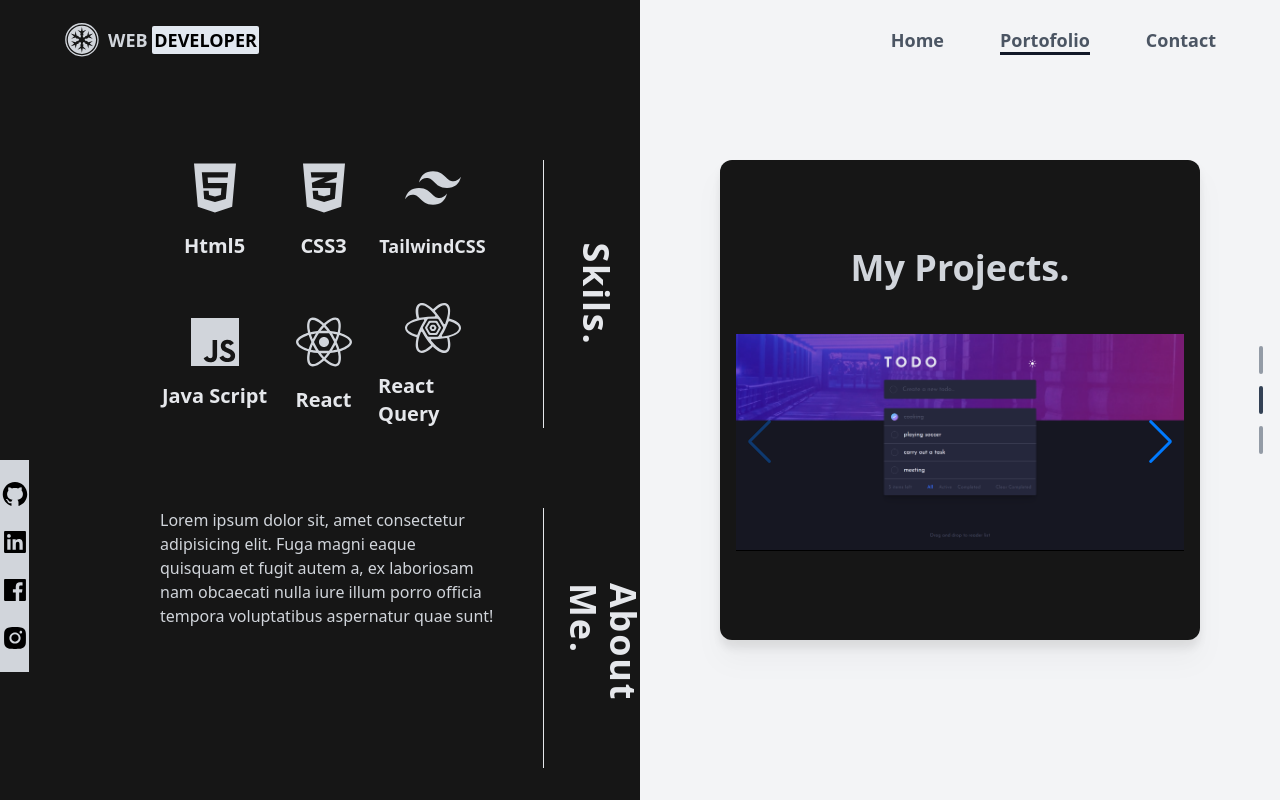
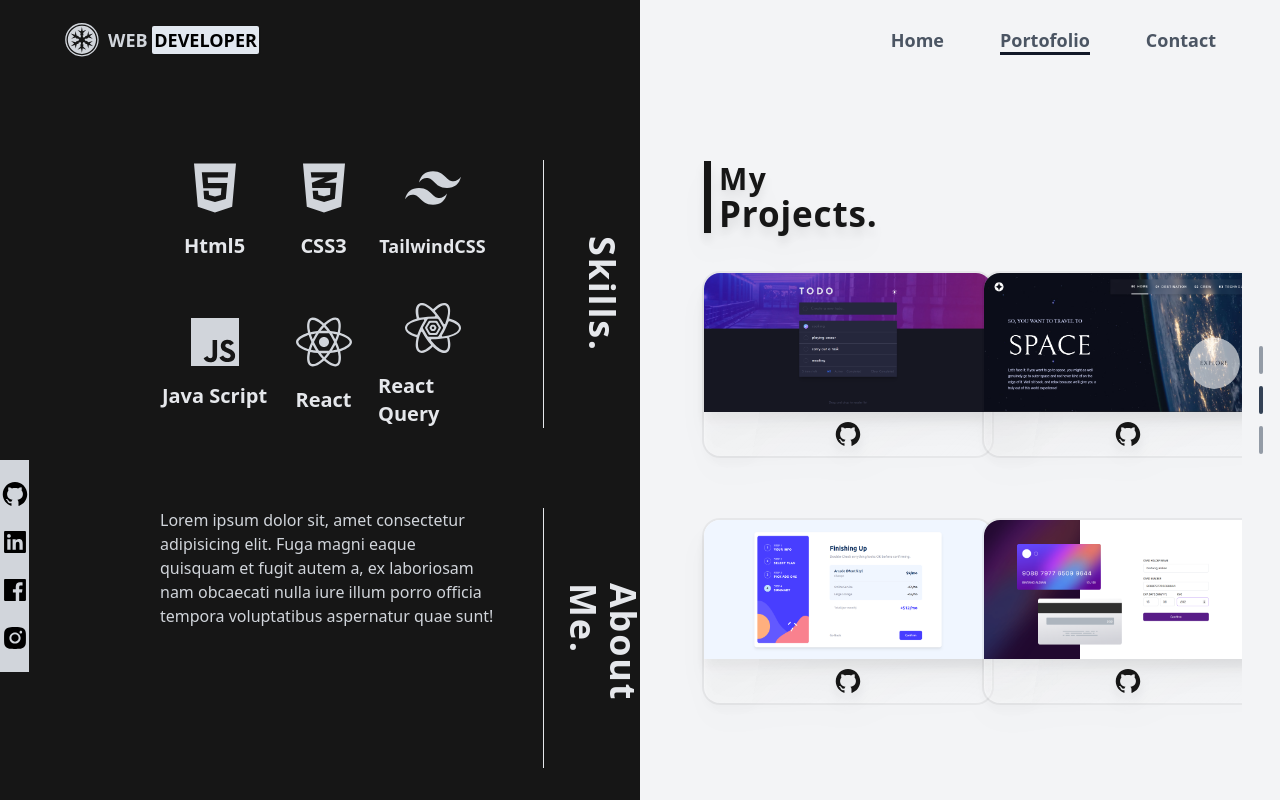
Before and after one commit to BintangAldian17/portofolio, a React (Create React App) app: page /portofolio in a window 1280 px wide. Built offline with nearby package versions, Linux system fonts and the light colour scheme.

Commit message:
add framer motion and completed portofolio page

```diff
--- a/package.json
+++ b/package.json
@@ -9,6 +9,7 @@
     "@testing-library/user-event": "^13.5.0",
     "daisyui": "^2.51.3",
     "formik": "^2.2.9",
+    "framer-motion": "^10.6.1",
     "react": "^18.2.0",
     "react-dom": "^18.2.0",
     "react-icons": "^4.8.0",
--- a/src/App.js
+++ b/src/App.js
@@ -1,9 +1,4 @@
-import { Route, Routes } from "react-router-dom";
-import HomePage from "./pages/HomePage";
-import PortofolioPage from "./pages/PortofolioPage";
-import ContactPage from "./pages/ContactPage";
 import { Navbar } from "./components/Navbar";
-
 import "swiper/css";
 import "swiper/css/navigation";
 import { SideNav } from "./components/SideNav";
@@ -12,6 +7,7 @@
 import { ToastContainer } from "react-toastify";
 
 import "react-toastify/dist/ReactToastify.css";
+import TransitionRoutes from "./components/TransitionRoutes";
 
 
 function App() {
@@ -19,13 +15,9 @@
     <>
       <div className=" w-full md:h-screen h-full text-gray-300 md:flex bg-gray-100">
         <Navbar />
-        <SideNav />
-        <Routes>
-          <Route path="/" element={<HomePage />} />
-          <Route path="/portofolio" element={<PortofolioPage />} />
-          <Route path="/contact" element={<ContactPage />} />
-        </Routes>
-        <Footer />
+
+        <TransitionRoutes />
+
         <ToastContainer
           position="bottom-right"
           autoClose={2000}
--- a/src/components/Footer.jsx
+++ b/src/components/Footer.jsx
@@ -5,7 +5,7 @@
   const location = useLocation();
 
   return (
-    <div className=" md:w-[3%] h-full bg-gray-100 absolute right-0 z-40">
+    <div className=" md:w-[3%] h-full bg-gray-100 absolute right-0">
       <div className=" flex md:flex-col h-full justify-center items-center gap-y-3">
         <div
           className={` md:w-1 md:h-7 w-7 h-1 rounded-full bg-slate-700 ${
--- /dev/null
+++ b/src/components/TransitionRoutes.jsx
@@ -0,0 +1,23 @@
+import React from "react";
+import { Route, Routes, useLocation } from "react-router-dom";
+import HomePage from "../pages/HomePage";
+import PortofolioPage from "../pages/PortofolioPage";
+import ContactPage from "../pages/ContactPage";
+
+import { AnimatePresence } from "framer-motion";
+
+const TransitionRoutes = () => {
+  const location = useLocation();
+
+  return (
+    <AnimatePresence mode="wait">
+      <Routes location={location} key={location.pathname}>
+        <Route path="/" element={<HomePage />} />
+        <Route path="/portofolio" element={<PortofolioPage />} />
+        <Route path="/contact" element={<ContactPage />} />
+      </Routes>
+    </AnimatePresence>
+  );
+};
+
+export default TransitionRoutes;
--- a/src/pages/ContactPage.jsx
+++ b/src/pages/ContactPage.jsx
@@ -6,6 +6,9 @@
 import { MdEmail } from "react-icons/md";
 import { BsTelephonePlusFill } from "react-icons/bs";
 import { FaMapMarkerAlt } from "react-icons/fa";
+import { SideNav } from "../components/SideNav";
+import { Footer } from "../components/Footer";
+import { motion } from "framer-motion";
 
 const ContactPage = () => {
   const [buttonSubmit, setButtonSubmit] = useState(null);
@@ -49,7 +52,7 @@
       theme: "dark",
     });
   return (
-    <div className=" w-full h-full flex">
+    <motion.div className=" w-full h-full flex" exit={{ opacity: 0 }} initial={{ opacity: 0 }} animate={{ opacity: 1 }}>
       <div className=" h-full w-1/2 flex justify-center items-center bg-[#161616] shadow-2xl">
         <div className=" h-full w-[70%] flex flex-col justify-center items-center gap-y-14 px-14">
           <div className=" w-full flex ">
@@ -144,7 +147,9 @@
           </button>
         </form>
       </div>
-    </div>
+      <SideNav />
+      <Footer />
+    </motion.div>
   );
 };
 
--- a/src/pages/HomePage.jsx
+++ b/src/pages/HomePage.jsx
@@ -1,8 +1,16 @@
 import image from "../assets/wolf.png";
+import { Footer } from "../components/Footer";
+import { Navbar } from "../components/Navbar";
+import { SideNav } from "../components/SideNav";
+import { motion } from "framer-motion";
 
 const HomePage = () => {
   return (
-    <div className=" w-full h-full flex flex-col md:flex-row">
+    <motion.div
+      className=" w-full h-full flex flex-col md:flex-row"
+      exit={{ opacity: 0 }}
+      initial={{ opacity: 0 }}
+      animate={{ opacity: 1 }}>
       <div className=" h-[50vh] md:h-full md:w-1/2 flex justify-center items-center bg-[#161616] shadow-2xl md:rounded-r md:pt-16">
         <img src={image} className=" md:w-[390px] md:h-[550px] w-[200px] h-[200px]  text-white" alt="wolf" />
       </div>
@@ -22,7 +30,9 @@
           </p>
         </div>
       </div>
-    </div>
+      <SideNav />
+      <Footer />
+    </motion.div>
   );
 };
 
--- a/src/pages/PortofolioPage.jsx
+++ b/src/pages/PortofolioPage.jsx
@@ -10,10 +10,18 @@
 import creditCardImg from "../assets/credit-card-img.png";
 import { Swiper, SwiperSlide } from "swiper/react";
 import { Navigation } from "swiper";
+import { SideNav } from "../components/SideNav";
+import { Footer } from "../components/Footer";
+import { motion } from "framer-motion";
+import { AiFillGithub } from "react-icons/ai";
 
 const PortofolioPage = () => {
   return (
-    <div className=" w-full h-full flex  md:flex-row flex-col-reverse">
+    <motion.div
+      className=" w-full h-full flex  md:flex-row flex-col-reverse"
+      exit={{ opacity: 0 }}
+      initial={{ opacity: 0 }}
+      animate={{ opacity: 1 }}>
       <div className=" h-full md:w-1/2 w-full flex  bg-[#161616] shadow-2xl flex-col pt-[160px] gap-y-12 pl-40">
         <div className=" grid md:grid-cols-10 md:gap-y-20 md:grid-rows-2 grid-rows-4">
           <div className=" col-span-8">
@@ -45,7 +53,7 @@
             </div>
           </div>
           <div className=" flex  items-center">
-            <h1 className="text-gray-200 text-4xl font-bold rotate-90 tracking-wider">Skils.</h1>
+            <h1 className="text-gray-200 text-4xl font-bold rotate-90 tracking-wider">Skills.</h1>
           </div>
           <div className=" border-r border-gray-200 col-span-8 flex pr-12 mb-2">
             <h1>
@@ -58,30 +66,52 @@
           </div>
         </div>
       </div>
-      <div className=" h-full md:w-1/2 w-full flex justify-center items-center bg-gray-100">
-        <div className=" w-[75%] h-[60%] bg-[#161616] rounded-xl flex justify-center items-center flex-col px-4 drop-shadow-xl">
-          <h1 className=" text-gray-300 font-bold text-4xl leading-none">My Projects.</h1>
-          {/* <div className=" "> */}
-          <Swiper navigation={true} modules={[Navigation]} className=" w-full mt-12">
-            <SwiperSlide className="  rounded-lg flex flex-col justify-center items-center">
-              <div className=" w-full h-full bg-black">
-                <img src={todoImg} alt="" />
+      <div className=" h-full md:w-1/2 w-full flex justify-center items-center bg-gray-100 pt-16">
+        <div className="w-full h-full rounded-xl flex flex-col justify-center items-center pl-16 pr-20 drop-shadow-xl gap-y-10">
+          <div className=" flex items-baseline w-full ">
+            <span className=" text-[#161616] font-extrabold tracking-wider border-l-[7px] pl-2 border-[#161616] text-[30px] leading-[35px] drop-shadow-sm">
+              My <br /> <span className=" font-extrabold tracking-wide text-[35px]">Projects.</span>
+            </span>
+          </div>
+          <div className=" grid grid-cols-2 gap-16">
+            <div className="card glass w-72">
+              <figure>
+                <img src={todoImg} alt="car!" />
+              </figure>
+              <div className=" flex justify-center items-center py-2">
+                <AiFillGithub className=" text-[#161616] w-7 h-7" />
               </div>
-            </SwiperSlide>
-            <SwiperSlide className=" w-full h-full rounded-lg flex justify-center items-center">
-              <img src={multiStepImg} alt="" />
-            </SwiperSlide>
-            <SwiperSlide className=" w-full h-full rounded-lg flex justify-center items-center">
-              <img src={spaceImg} alt="" />
-            </SwiperSlide>
-            <SwiperSlide className=" w-full h-full rounded-lg flex justify-center items-center">
-              <img src={creditCardImg} alt="" />
-            </SwiperSlide>
-          </Swiper>
-          {/* </div> */}
+            </div>
+            <div className="card glass w-72">
+              <figure>
+                <img src={spaceImg} alt="car!" />
+              </figure>
+              <div className=" flex justify-center items-center py-2">
+                <AiFillGithub className=" text-[#161616] w-7 h-7" />
+              </div>
+            </div>
+            <div className="card glass w-72">
+              <figure>
+                <img src={multiStepImg} alt="car!" />
+              </figure>
+              <div className=" flex justify-center items-center py-2">
+                <AiFillGithub className=" text-[#161616] w-7 h-7" />
+              </div>
+            </div>
+            <div className="card glass w-72">
+              <figure>
+                <img src={creditCardImg} alt="car!" />
+              </figure>
+              <div className=" flex justify-center items-center py-2">
+                <AiFillGithub className=" text-[#161616] w-7 h-7" />
+              </div>
+            </div>
+          </div>
         </div>
       </div>
-    </div>
+      <SideNav />
+      <Footer />
+    </motion.div>
   );
 };
 
```
Also changed, not shown: 1 other file (tests, documents, lock files or other folders).
